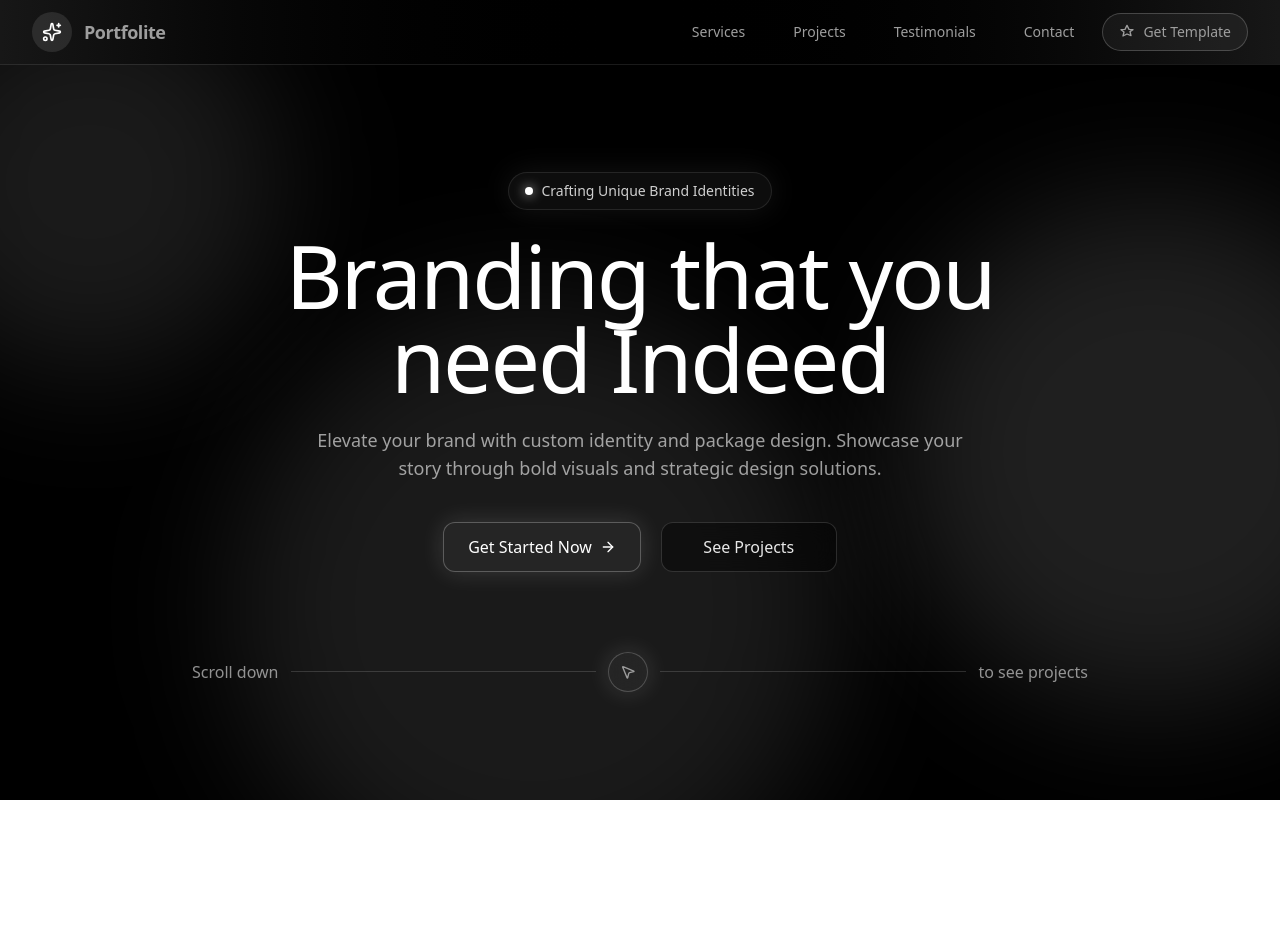
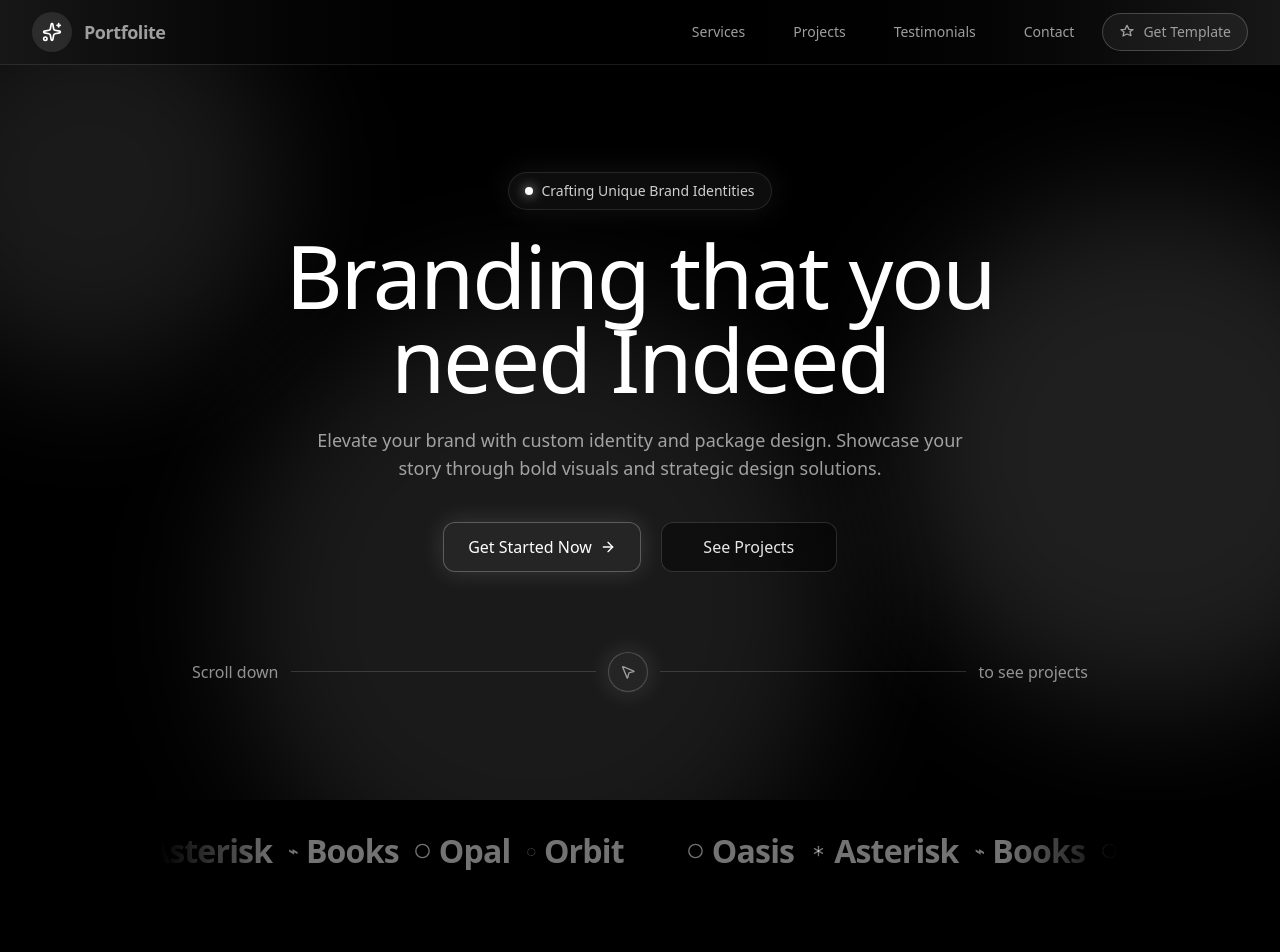
Before and after one commit to Shawon-Reza/portfolio-for-me-2026, a Next.js app: page /home in a window 1280 px wide. Shown: the top 952 px of the page. Before the commit the page ends 800 px from the top, so only its background shows below. Built offline with nearby package versions, Linux system fonts and the light colour scheme.

Commit message:
UI: Project/Certificates page

```diff
--- a/app/globals.css
+++ b/app/globals.css
@@ -1 +1,24 @@
 @import "tailwindcss";
+
+@custom-variant dark (&:is(.dark *));
+
+@theme inline {
+    --animate-marquee: marquee var(--duration) infinite linear;
+    --animate-marquee-vertical: marquee-vertical var(--duration) linear infinite;
+  @keyframes marquee {
+  from {
+    transform: translateX(0);
+        }
+  to {
+    transform: translateX(calc(-100% - var(--gap)));
+        }
+    }
+  @keyframes marquee-vertical {
+  from {
+    transform: translateY(0);
+        }
+  to {
+    transform: translateY(calc(-100% - var(--gap)));
+        }
+    }
+}
--- a/app/home/page.tsx
+++ b/app/home/page.tsx
@@ -1,11 +1,15 @@
 import HeroPage from '@/components/featurewise/hero-page/HeroPage'
 import Navbar from '@/components/featurewise/Navbar'
+import ProjectsCertificatesPage from '@/components/featurewise/projectsCertificatesSection/ProjectsCertificatesPage'
+import SkillMarquee from '@/components/featurewise/SkillMarquee'
 
 const page = () => {
   return (
     <div className="min-h-screen bg-black text-white">
       <Navbar />
       <HeroPage />
+      <SkillMarquee />
+      <ProjectsCertificatesPage />
     </div>
   )
 }
--- /dev/null
+++ b/components/featurewise/SkillMarquee.tsx
@@ -0,0 +1,52 @@
+import React from "react"
+import { Asterisk, Circle } from "lucide-react"
+
+import { Marquee } from "../ui/marquee"
+
+type SkillItem = {
+  label: string
+  icon: React.ReactNode
+}
+
+const skills: SkillItem[] = [
+  { label: "Oasis", icon: <Circle className="h-4 w-4" /> },
+  { label: "Asterisk", icon: <Asterisk className="h-4 w-4" /> },
+  { label: "Books", icon: <span className="text-base font-semibold leading-none">⌁</span> },
+  { label: "Opal", icon: <Circle className="h-4 w-4" /> },
+  { label: "Orbit", icon: <span className="text-base font-semibold leading-none">◌</span> },
+]
+
+const SkillMarquee = () => {
+  return (
+    <section className="w-full overflow-hidden bg-transparent py-6 sm:py-8">
+      <div className="mx-auto w-full max-w-5xl px-4 sm:px-6 lg:px-8">
+        <div
+          className="relative overflow-hidden [mask-image:linear-gradient(to_right,transparent,black_12%,black_88%,transparent)]"
+          aria-label="Skills marquee"
+        >
+          <Marquee
+            pauseOnHover
+            repeat={3}
+            className="gap-10 p-0 [--duration:24s] sm:gap-14 md:gap-16"
+          >
+            {skills.map((skill) => (
+              <div
+                key={skill.label}
+                className="flex items-center gap-2 whitespace-nowrap text-white/45 transition-opacity duration-300 hover:text-white/80"
+              >
+                <span className="flex items-center justify-center text-white/45">
+                  {skill.icon}
+                </span>
+                <span className="text-2xl font-semibold tracking-tight sm:text-3xl md:text-[2rem]">
+                  {skill.label}
+                </span>
+              </div>
+            ))}
+          </Marquee>
+        </div>
+      </div>
+    </section>
+  )
+}
+
+export default SkillMarquee
--- /dev/null
+++ b/components/featurewise/projectsCertificatesSection/ProjectsCertificatesPage.tsx
@@ -0,0 +1,61 @@
+"use client"
+
+import React from "react"
+import Link from "next/link"
+
+const leftIds = [1011, 1025, 1035]
+const centerIds = [1020, 1024, 1027, 1043]
+const rightIds = [1050, 1062, 1074]
+
+function Card({ id }: { id: number }) {
+    return (
+        <div className="relative w-full overflow-hidden rounded-md border border-white/6 bg-white/2 shadow-sm">
+            <img
+                src={`https://picsum.photos/id/${id}/800/800`}
+                alt={`Project ${id}`}
+                className="h-56 w-full object-cover sm:h-64 md:h-72 lg:h-80"
+                loading="lazy"
+            />
+
+            <div className="pointer-events-none absolute inset-0" />
+
+            <Link
+                href="#"
+                className="absolute left-1/2 bottom-4 z-10 w-[85%] -translate-x-1/2 rounded-full border border-white/20 bg-white/5 px-4 py-2 text-center text-sm text-white backdrop-blur-md transition hover:bg-white/10 hover:translate-y-0.5 focus:outline-none focus:ring-2 focus:ring-white/20"
+            >
+                View Casestudy ↗
+            </Link>
+        </div>
+    )
+}
+
+export default function ProjectsCertificatesPage() {
+    return (
+        <section className="mx-auto w-full max-w-7xl px-4 py-12 sm:px-6 lg:px-8">
+            <div className="mx-auto max-w-6xl text-center mb-8">
+                <h2 className="text-2xl font-semibold text-white">Selected Projects</h2>
+                <p className="mt-2 text-sm text-white/60">Case studies and packaging work</p>
+            </div>
+
+            <div className="flex flex-col gap-6 lg:flex-row lg:items-start lg:gap-8">
+                <div className="flex w-full flex-col gap-6 lg:w-1/3">
+                    {leftIds.map((id) => (
+                        <Card id={id} key={`l-${id}`} />
+                    ))}
+                </div>
+
+                <div className="flex w-full flex-col gap-6 lg:w-1/3">
+                    {centerIds.map((id) => (
+                        <Card id={id} key={`c-${id}`} />
+                    ))}
+                </div>
+
+                <div className="flex w-full flex-col gap-6 lg:w-1/3">
+                    {rightIds.map((id) => (
+                        <Card id={id} key={`r-${id}`} />
+                    ))}
+                </div>
+            </div>
+        </section>
+    )
+}
--- /dev/null
+++ b/components/ui/marquee.tsx
@@ -0,0 +1,74 @@
+import { type ComponentPropsWithoutRef } from "react"
+
+import { cn } from "@/lib/utils"
+
+interface MarqueeProps extends ComponentPropsWithoutRef<"div"> {
+  /**
+   * Optional CSS class name to apply custom styles
+   */
+  className?: string
+  /**
+   * Whether to reverse the animation direction
+   * @default false
+   */
+  reverse?: boolean
+  /**
+   * Whether to pause the animation on hover
+   * @default false
+   */
+  pauseOnHover?: boolean
+  /**
+   * Content to be displayed in the marquee
+   */
+  children: React.ReactNode
+  /**
+   * Whether to animate vertically instead of horizontally
+   * @default false
+   */
+  vertical?: boolean
+  /**
+   * Number of times to repeat the content
+   * @default 4
+   */
+  repeat?: number
+}
+
+export function Marquee({
+  className,
+  reverse = false,
+  pauseOnHover = false,
+  children,
+  vertical = false,
+  repeat = 4,
+  ...props
+}: MarqueeProps) {
+  return (
+    <div
+      {...props}
+      className={cn(
+        "group flex gap-(--gap) overflow-hidden p-2 [--duration:40s] [--gap:1rem]",
+        {
+          "flex-row": !vertical,
+          "flex-col": vertical,
+        },
+        className
+      )}
+    >
+      {Array(repeat)
+        .fill(0)
+        .map((_, i) => (
+          <div
+            key={i}
+            className={cn("flex shrink-0 justify-around gap-(--gap)", {
+              "animate-marquee flex-row": !vertical,
+              "animate-marquee-vertical flex-col": vertical,
+              "group-hover:[animation-play-state:paused]": pauseOnHover,
+              "[animation-direction:reverse]": reverse,
+            })}
+          >
+            {children}
+          </div>
+        ))}
+    </div>
+  )
+}
```
Also changed, not shown: components.json, components/featurewise/AboutMe.tsx (added), components/featurewise/hero-page/HeroPage.tsx (indentation only).
